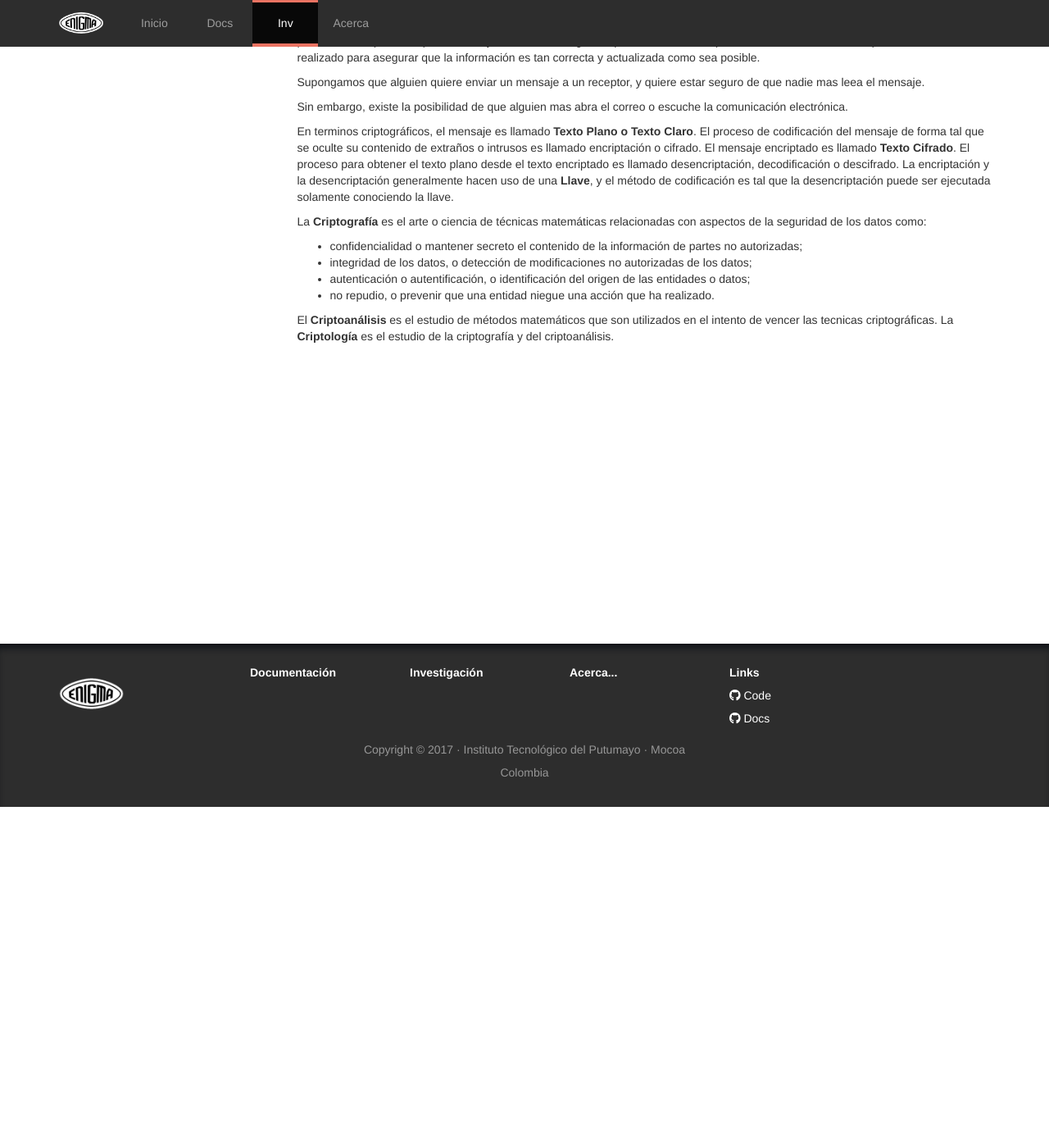
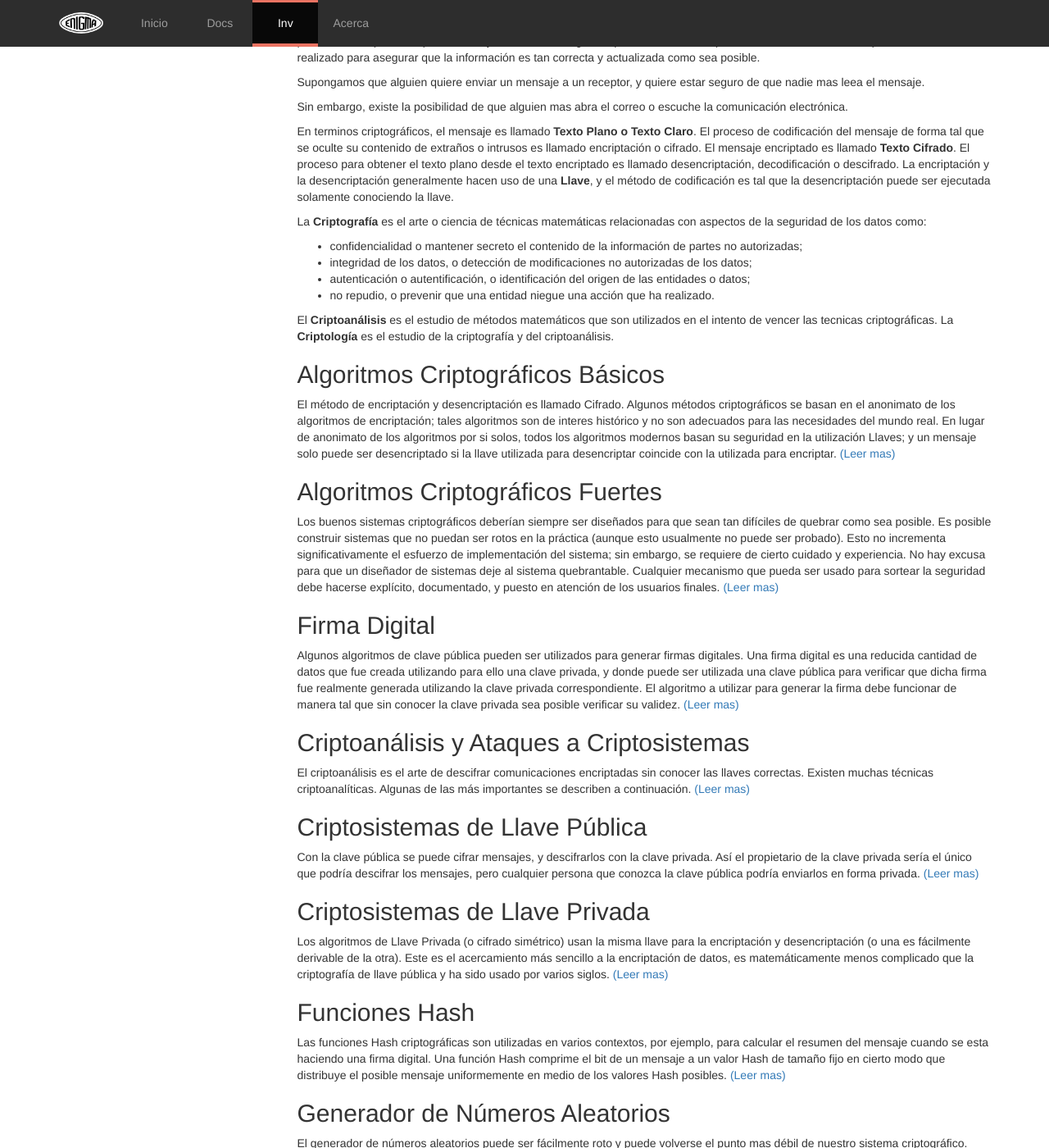
Before and after one commit to kalliche/enigma, a Jekyll site: the page built from inv/criptologia-de-la-a-z.md, in a window 1280 px wide and 1400 px high, scrolled down 416 px. Shown: the whole window at 82% size. Built offline with Jekyll 4.4.1, drawn with Linux system fonts in a browser that asks for light colours; nearby versions of some CDN libraries; some of the changed text lies outside the part shown.

Commit message:
terminacion del modulo de criptologia

```diff
--- a/inv/criptologia-de-la-a-z.md
+++ b/inv/criptologia-de-la-a-z.md
@@ -32,3 +32,44 @@ La **Criptografía** es el arte o ciencia de técnicas matemáticas relacionadas
 
 El **Criptoanálisis** es el estudio de métodos matemáticos que son utilizados en el intento de vencer las tecnicas criptográficas.
 La **Criptología** es el estudio de la criptografía y del criptoanálisis.
+
+## Algoritmos Criptográficos Básicos
+
+El método de encriptación y desencriptación es llamado Cifrado. Algunos métodos criptográficos se basan en el anonimato de los algoritmos de encriptación; tales algoritmos son de interes histórico y no son adecuados para las necesidades del mundo real. En lugar de anonimato de los algoritmos por si solos, todos los algoritmos modernos basan su seguridad en la utilización Llaves; y un mensaje solo puede ser desencriptado si la llave utilizada para desencriptar coincide con la utilizada para encriptar.   <a href="https://goo.gl/x5q8s8" target="_blank">(Leer mas)</a>
+
+## Algoritmos Criptográficos Fuertes
+
+Los buenos sistemas criptográficos deberían siempre ser diseñados para que sean tan difíciles de quebrar como sea posible. Es posible construir sistemas que no puedan ser rotos en la práctica (aunque esto usualmente no puede ser probado). Esto no incrementa significativamente el esfuerzo de implementación del sistema; sin embargo, se requiere de cierto cuidado y experiencia. No hay excusa para que un diseñador de sistemas deje al sistema quebrantable. Cualquier mecanismo que pueda ser usado para sortear la seguridad debe hacerse explícito, documentado, y puesto en atención de los usuarios finales. <a href="https://goo.gl/nnJxFP" target="_blank">(Leer mas)</a>
+
+## Firma Digital
+
+Algunos algoritmos de clave pública pueden ser utilizados para generar firmas digitales. Una firma digital es una reducida cantidad de datos que fue creada utilizando para ello una clave privada, y donde puede ser utilizada una clave pública para verificar que dicha firma fue realmente generada utilizando la clave privada correspondiente. El algoritmo a utilizar para generar la firma debe funcionar de manera tal que sin conocer la clave privada sea posible verificar su validez. <a href="https://goo.gl/fVvOUQ" target="_blank">(Leer mas)</a>
+
+## Criptoanálisis y Ataques a Criptosistemas
+
+El criptoanálisis es el arte de descifrar comunicaciones encriptadas sin conocer las llaves correctas. Existen muchas técnicas criptoanalíticas. Algunas de las más importantes se describen a continuación. <a href="https://goo.gl/oX9eLD" target="_blank">(Leer mas)</a>
+
+## Criptosistemas de Llave Pública
+
+Con la clave pública se puede cifrar mensajes, y descifrarlos con la clave privada. Así el propietario de la clave privada sería el único que podría descifrar los mensajes, pero cualquier persona que conozca la clave pública podría enviarlos en forma privada. <a href="https://goo.gl/Gai9Io" target="_blank">(Leer mas)</a>
+
+## Criptosistemas de Llave Privada
+
+Los algoritmos de Llave Privada (o cifrado simétrico) usan la misma llave para la encriptación y desencriptación (o una es fácilmente derivable de la otra). Este es el acercamiento más sencillo a la encriptación de datos, es matemáticamente menos complicado que la criptografía de llave pública y ha sido usado por varios siglos.  <a href="https://goo.gl/dJGBq4" target="_blank">(Leer mas)</a>
+
+## Funciones Hash
+
+Las funciones Hash criptográficas son utilizadas en varios contextos, por ejemplo, para calcular el resumen del mensaje cuando se esta haciendo una firma digital. Una función Hash comprime el bit de un mensaje a un valor Hash de tamaño fijo en cierto modo que distribuye el posible mensaje uniformemente en medio de los valores Hash posibles. <a href="https://goo.gl/ZDSRb0" target="_blank">(Leer mas)</a>
+
+
+## Generador de Números Aleatorios
+
+El generador de números aleatorios puede ser fácilmente roto y puede volverse el punto mas débil de nuestro sistema criptográfico. <a href="https://goo.gl/y3z7Rb" target="_blank">(Leer mas)</a>
+
+## Protocolos Criptográficos y Estándares
+
+En este artículo se describen los protocolos de software usados en varias aplicaciones. Esos protocolos están construidos sobre algoritmos criptográficos de bajo nivel, como se describio en el articulo de algoritmos.  <a href="https://goo.gl/sUt3da" target="_blank">(Leer mas)</a>
+
+
+
+<a href="https://goo.gl/10YNcM" target="_blank">Referencias</a>
```
